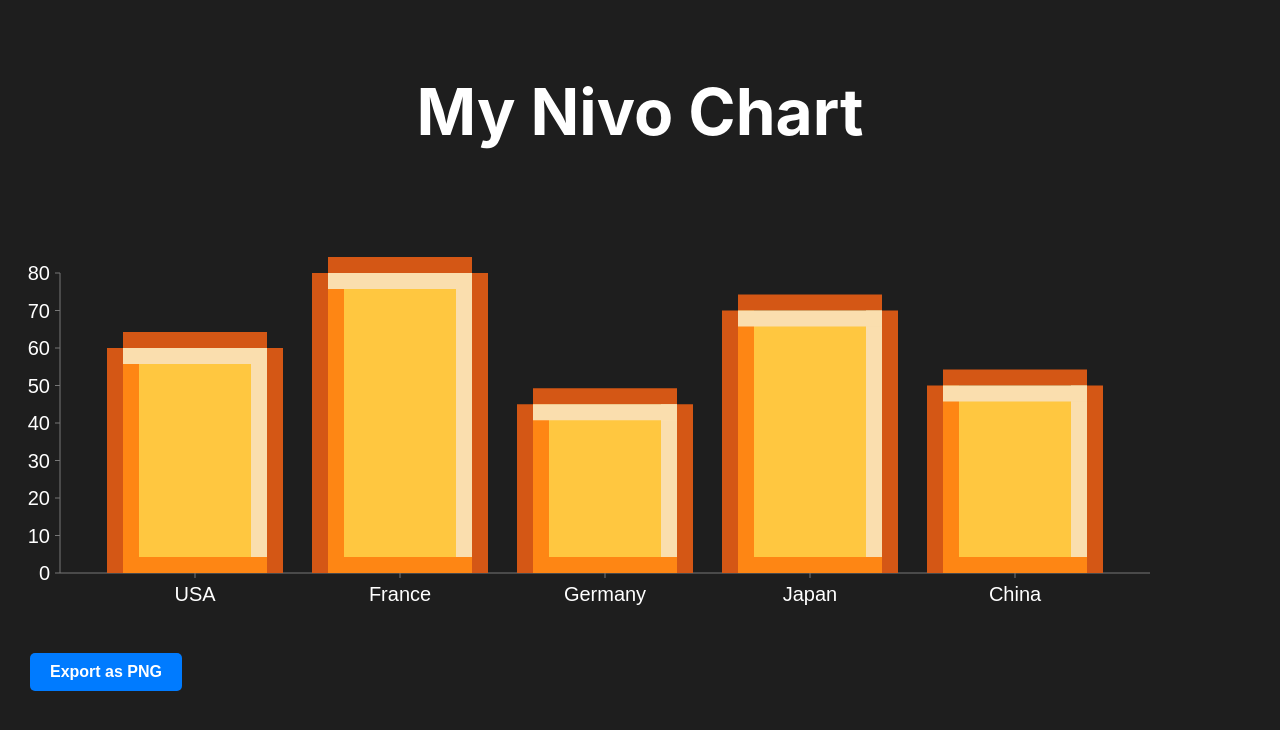
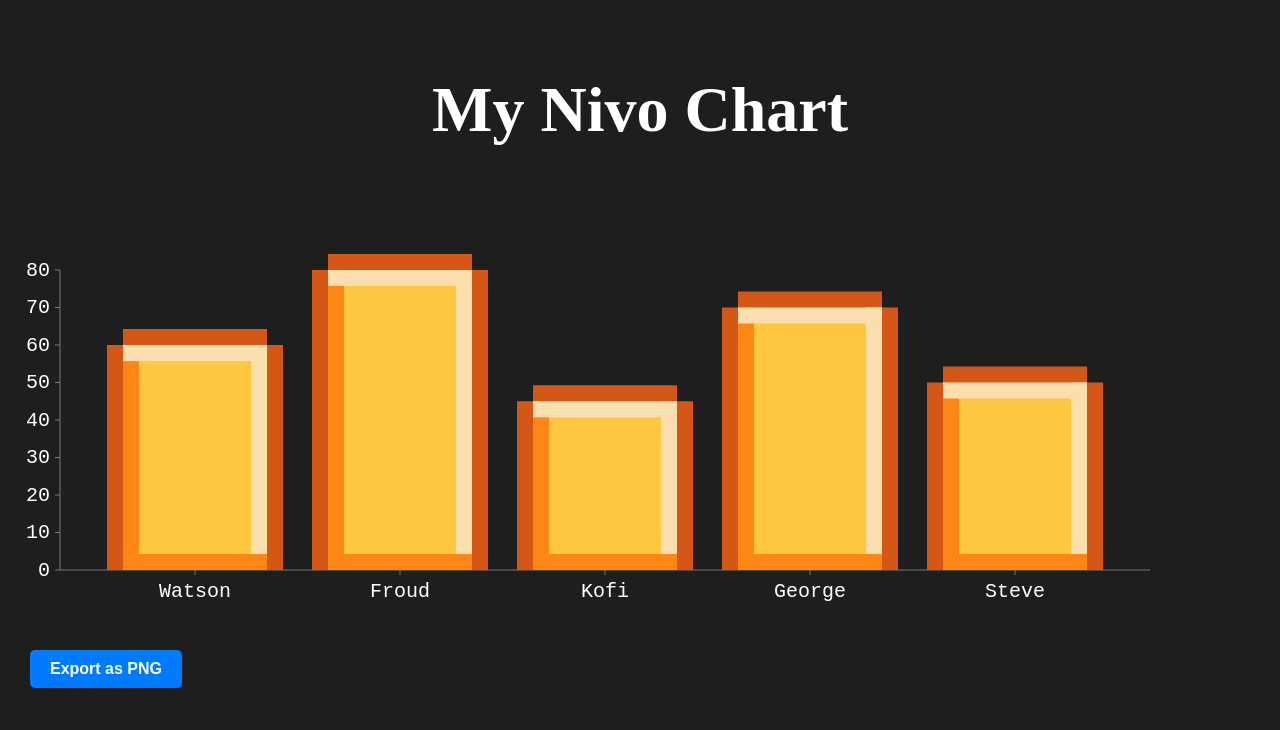
Before and after one commit to k3baah/8-bit-charts, a React (Create React App) app in the folder 8-bit-charts/: page / in a window 1280 px wide. Shown: the top 730 px of the page. Built offline with nearby package versions, Linux system fonts and the light colour scheme.

Commit message:
added fonts

```diff
--- a/8-bit-charts/src/App.js
+++ b/8-bit-charts/src/App.js
@@ -5,11 +5,11 @@ import domToImage from 'dom-to-image';
 
 // Sample data
 const data = [
-  { country: 'USA', food: 60 },
-  { country: 'France', food: 80 },
-  { country: 'Germany', food: 45 },
-  { country: 'Japan', food: 70 },
-  { country: 'China', food: 50 },
+  { country: 'Watson', food: 60 },
+  { country: 'Froud', food: 80 },
+  { country: 'Kofi', food: 45 },
+  { country: 'George', food: 70 },
+  { country: 'Steve', food: 50 },
 ];
 
 const theme = {
@@ -44,7 +44,8 @@ const theme = {
         "fontSize": 20,
         "fill": "#fff",
         "outlineWidth": 0,
-        "outlineColor": "transparent"
+        "outlineColor": "transparent",
+        "fontFamily":'"Space Mono", monospace'
       }
     }
   },
@@ -302,7 +303,7 @@ function App() {
   };
   return (
     <div>
-      <h2 style={{ textAlign: 'center', fontSize: '64px', padding: '20px', color: 'white' }}>My Nivo Chart</h2>
+      <h2 className = 'title' style={{ textAlign: 'center', fontSize: '64px', padding: '20px', color: 'white' }}>My Nivo Chart</h2>
       <div ref={chartRef}><MyResponsiveBar /></div>
       <button style={{ margin: '30px', padding: '10px 20px', backgroundColor: '#007BFF', color: 'white', border: 'none', borderRadius: '5px', cursor: 'pointer', fontSize: '16px', fontWeight: 'bold' }} onClick={exportToPNG}>Export as PNG</button>
     </div>
--- a/8-bit-charts/src/index.css
+++ b/8-bit-charts/src/index.css
@@ -15,3 +15,17 @@ code {
 body {
   background: #1E1E1E;
 }
+
+@import url('https://fonts.googleapis.com/css2?family=Press+Start+2P&display=swap');
+@import url('https://fonts.googleapis.com/css2?family=Space+Mono:ital,wght@0,400;0,700;1,400;1,700&display=swap');
+
+
+.title {
+  font-family: 'Press Start 2P', cursive;
+}
+
+.charts {
+  font-family: "Space Mono", monospace;
+  font-weight: 400;
+  font-style: normal;
+}
```
